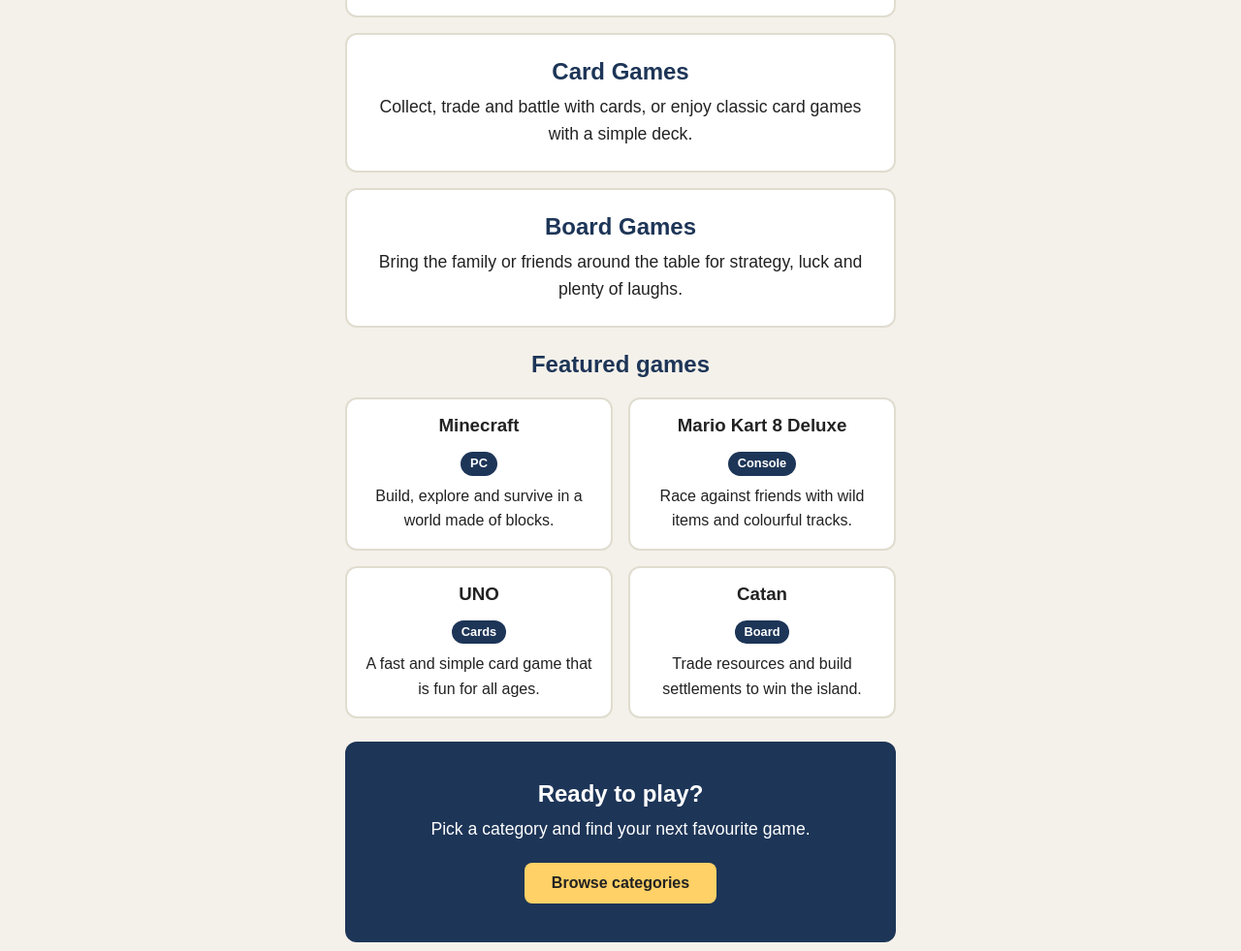
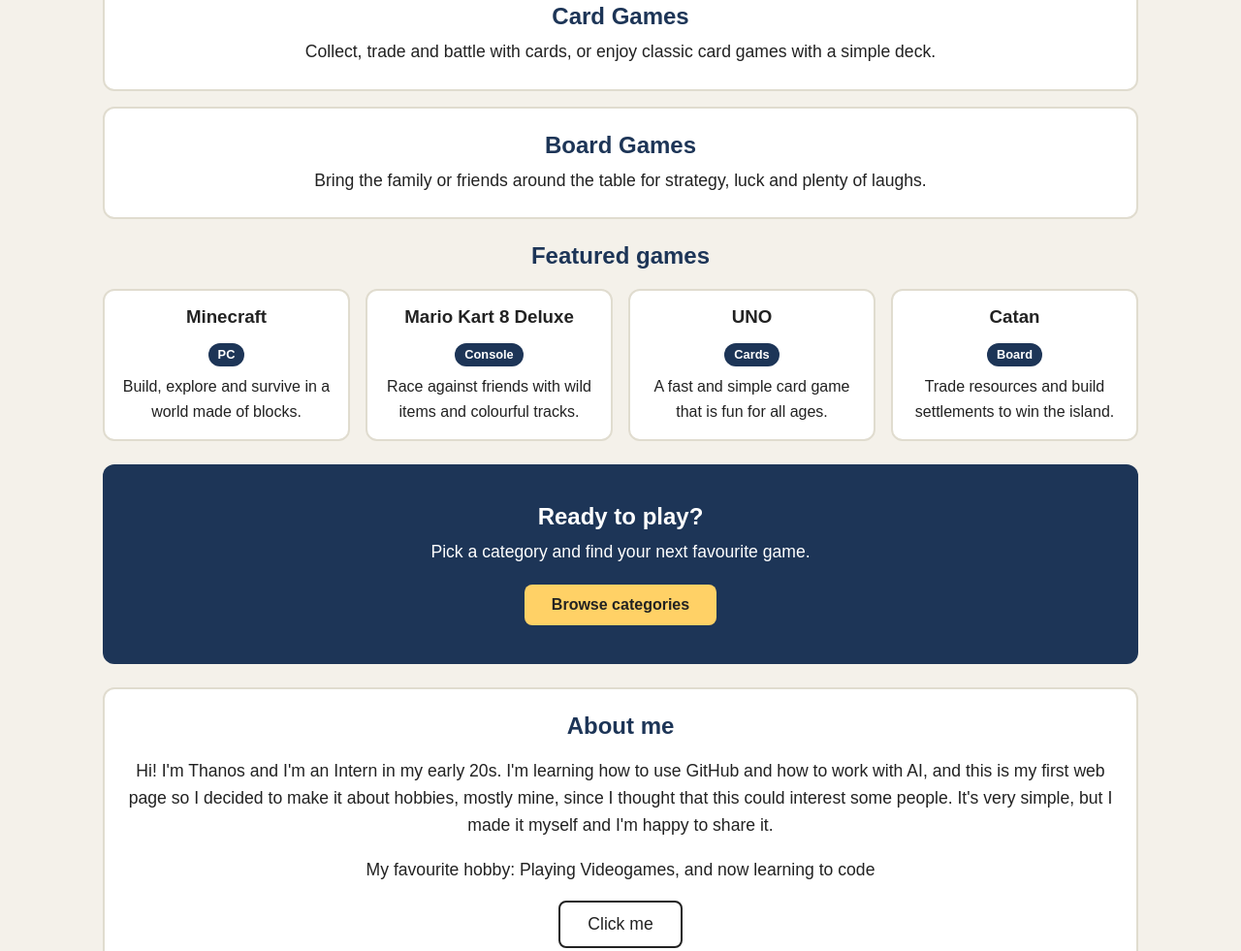
Before and after one commit to KrikonisTH/my-practice-page, a plain HTML site: page index.html in a window 1280 px wide. Shown: the part 664-1645 px from the top of the page at 97% size. Drawn offline with Linux system fonts and the light colour scheme.

Commit message:
Widen main container to 1100px for desktop screens

```diff
--- a/style.css
+++ b/style.css
@@ -13,7 +13,7 @@ body {
 /* The main box keeps the text narrow and tidy */
 main {
   width: 100%;
-  max-width: 600px;
+  max-width: 1100px;
   margin: 0 auto;   /* auto on left and right centres the box */
   padding: 16px;
   box-sizing: border-box;
```
